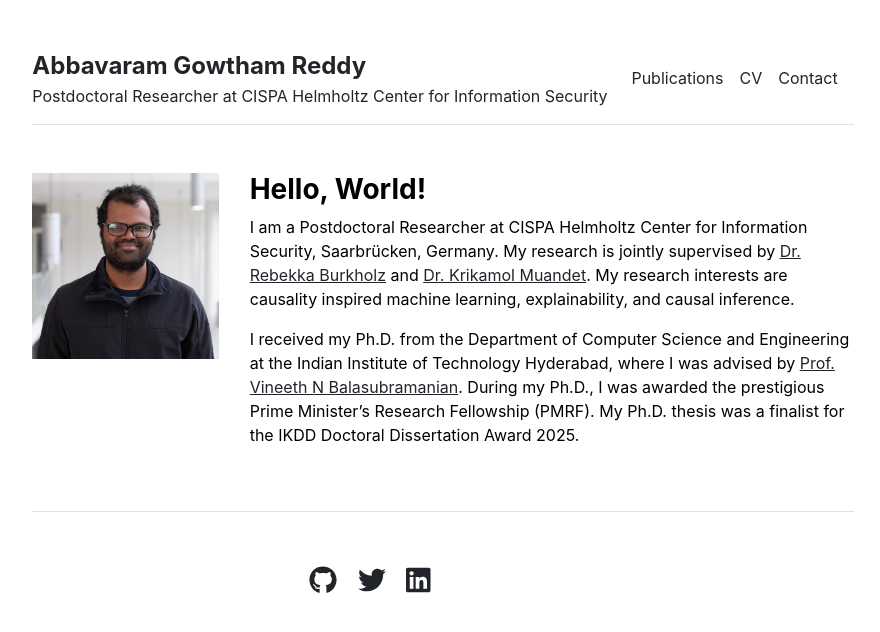
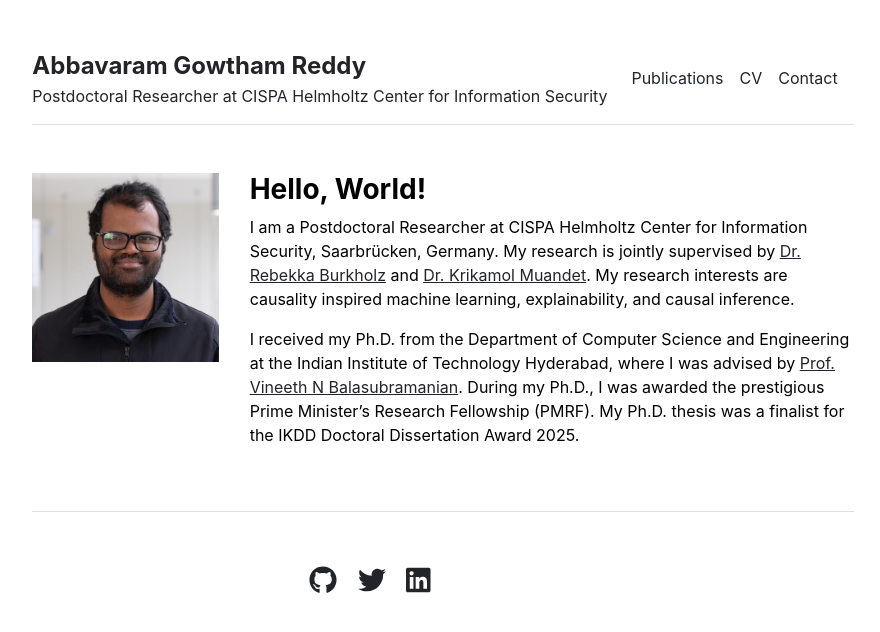
Before and after one commit to gautam0707/gautam0707.github.io, a Jekyll site: the page built from index.md, in a window 1280 px wide. Shown: the top 632 px of the page, without its empty margins (197-1077 px from the left). Built offline with Jekyll 4.4.1, drawn with Linux system fonts in a browser that asks for light colours; a style sheet for code colours, icons or effects is not loaded.

Commit message:
DP update

```diff
--- a/_layouts/home.html
+++ b/_layouts/home.html
@@ -4,7 +4,7 @@
 
 <div class="row g-5 mb-5">
   <div class="col-md-3">
-    <img src="{{ site.github.url }}/assets/img/gowtham.jpg" alt="Home" width="110%">
+    <img src="{{ site.github.url }}/assets/img/gowtham1.jpg" alt="Home" width="110%">
   </div>
   <div class="col-md-9">
     <h3 class="fw-bold">Hello, World!</h3>
```
Also changed, not shown: assets/img/gowtham1.jpg (added).
